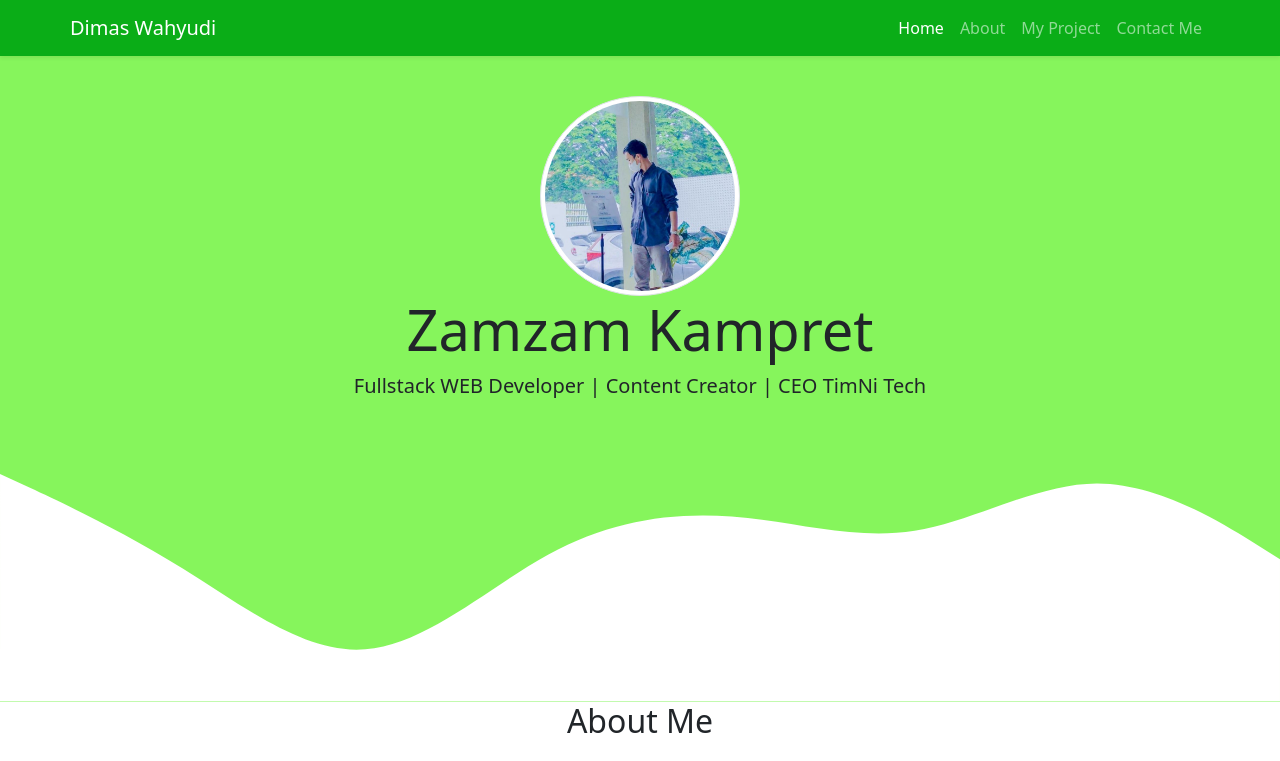
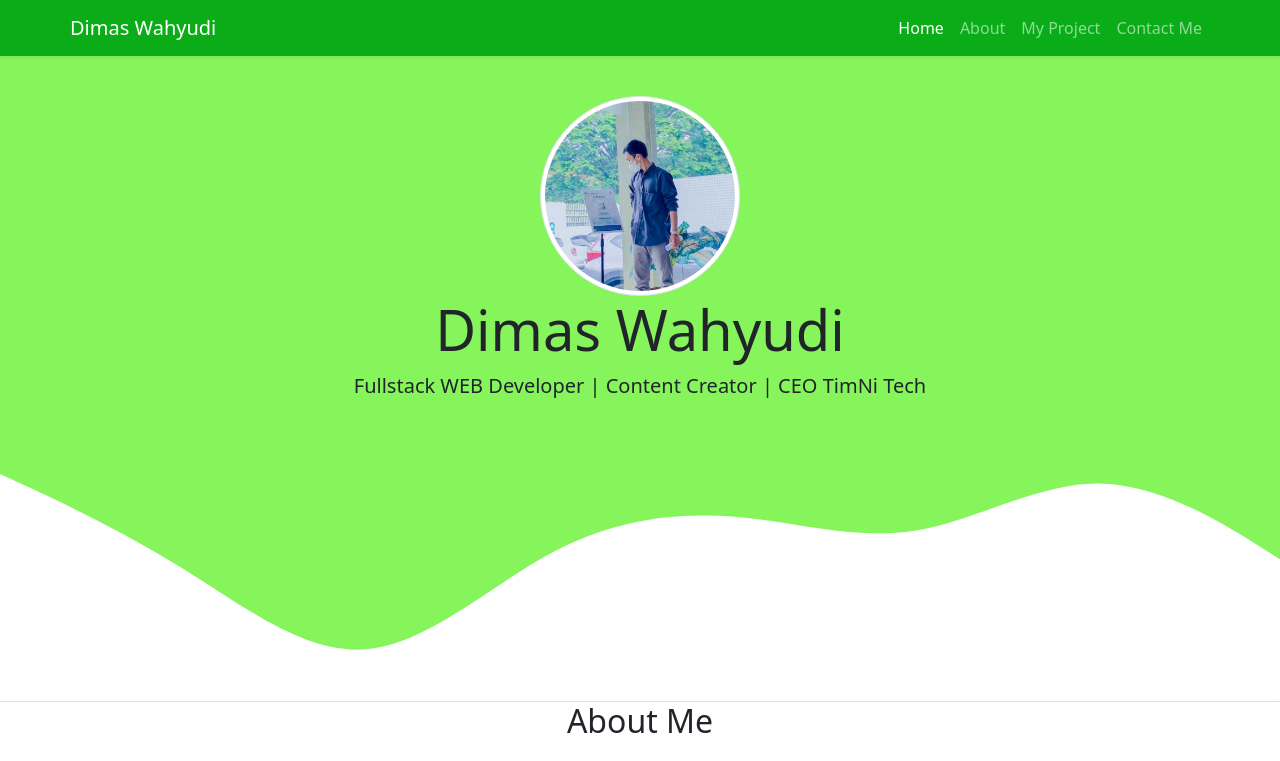
Before and after one commit to dimasw09/1, a plain HTML site: page index.html in a window 1280 px wide. Shown: the top 761 px of the page. Drawn offline with nearby package versions, Linux system fonts and the light colour scheme.

Commit message:
Update index.html

```diff
--- a/index.html
+++ b/index.html
@@ -47,7 +47,7 @@
     <!-- Jumbotron -->
     <section class="jumbotron text-center">
         <img src="img/dimas.jpg" alt="Dimas wahyudi" width="200" class="rounded-circle img-thumbnail">
-        <h1 class="display-4">Zamzam Kampret</h1>
+        <h1 class="display-4">Dimas Wahyudi</h1>
         <p class="lead">Fullstack WEB Developer | Content Creator | CEO TimNi Tech</p>
         <svg xmlns="http://www.w3.org/2000/svg" viewBox="0 0 1440 320"><path fill="#ffffff" fill-opacity="1" d="M0,64L34.3,80C68.6,96,137,128,206,170.7C274.3,213,343,267,411,261.3C480,256,549,192,617,154.7C685.7,117,754,107,823,112C891.4,117,960,139,1029,128C1097.1,117,1166,75,1234,74.7C1302.9,75,1371,117,1406,138.7L1440,160L1440,320L1405.7,320C1371.4,320,1303,320,1234,320C1165.7,320,1097,320,1029,320C960,320,891,320,823,320C754.3,320,686,320,617,320C548.6,320,480,320,411,320C342.9,320,274,320,206,320C137.1,320,69,320,34,320L0,320Z"></path></svg>
       </section>
```
